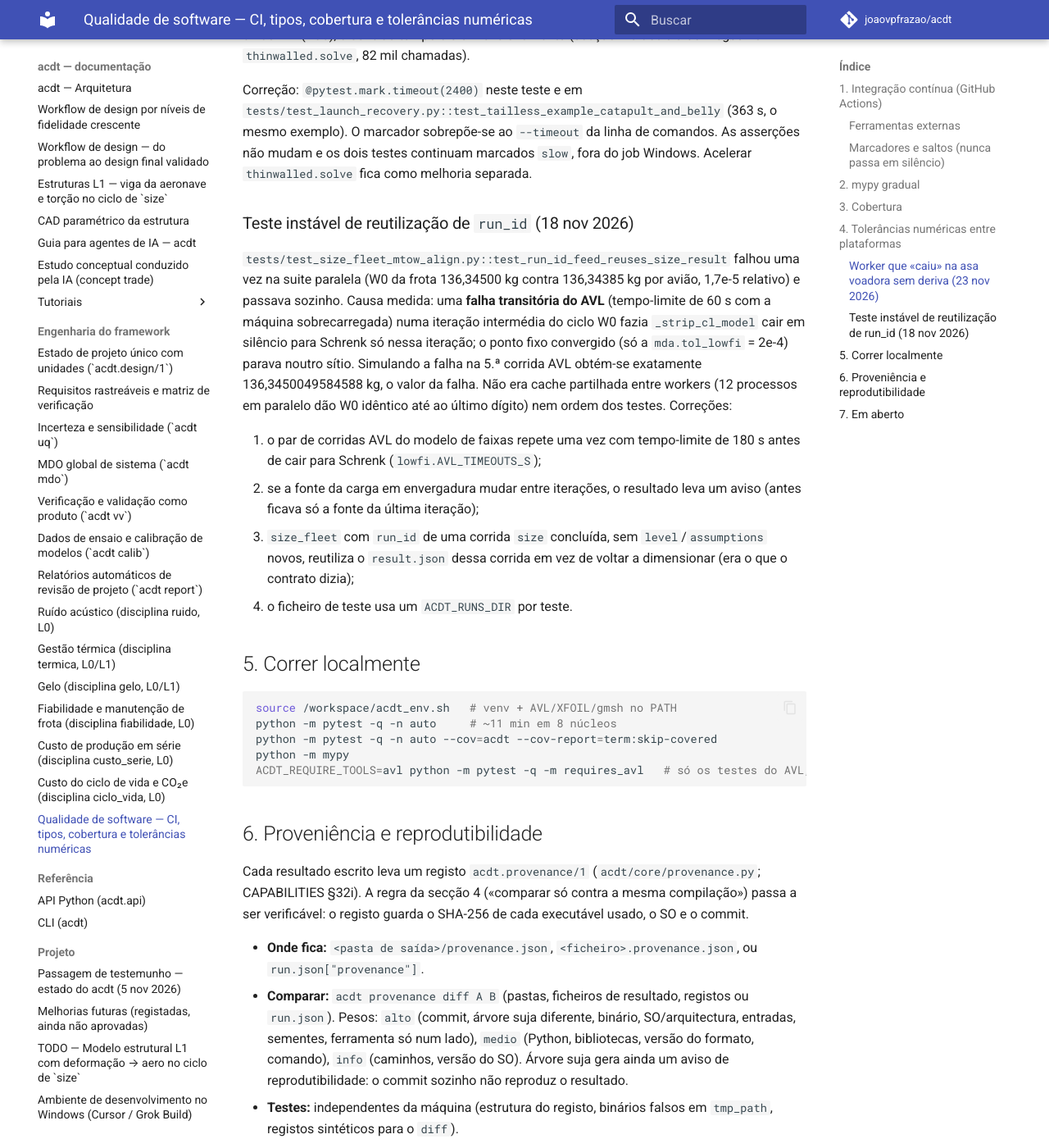
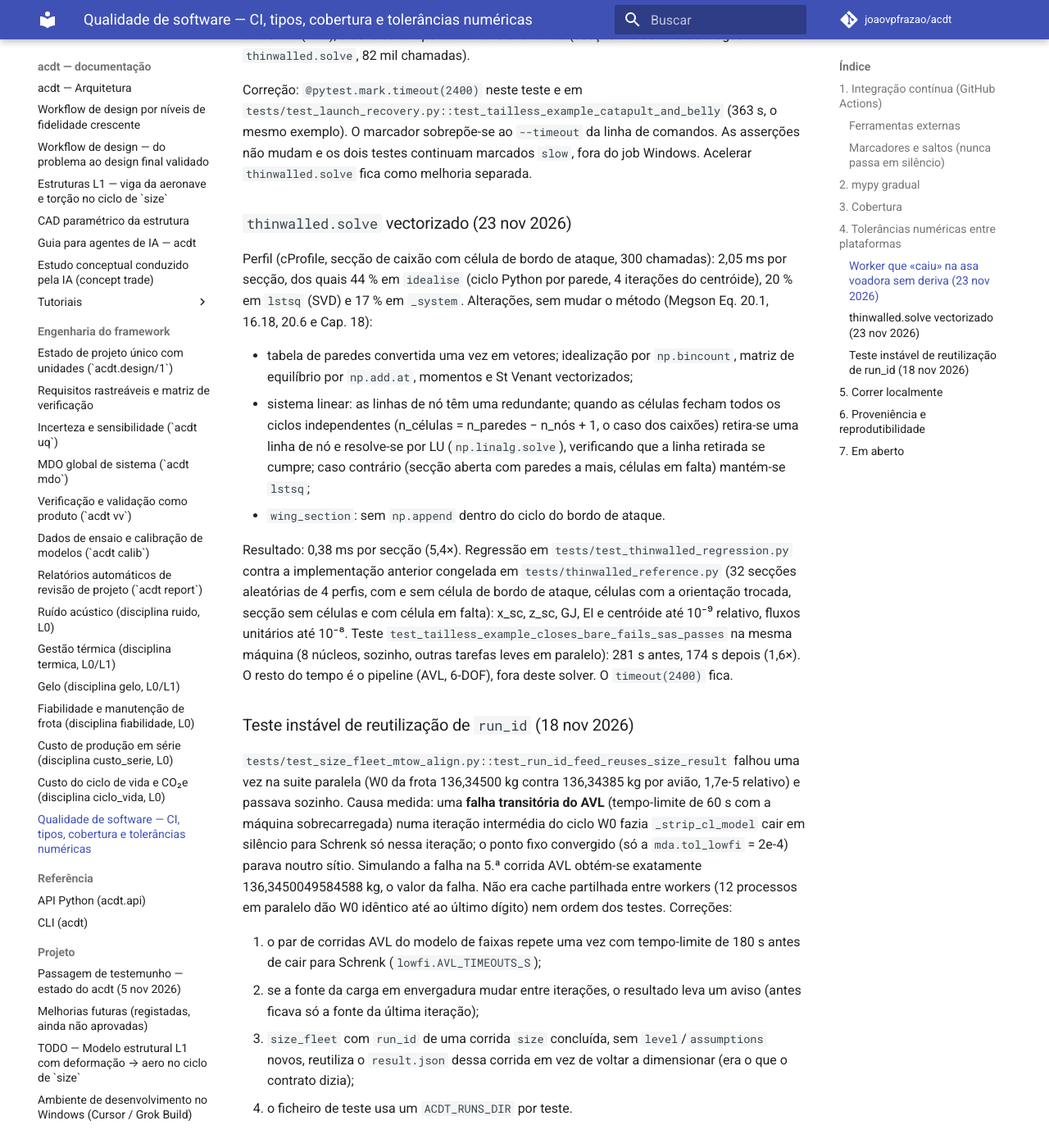
Before and after one commit to joaovpfrazao/acdt, an MkDocs documentation site: the page built from docs/QUALIDADE.md, in a window 1280 px wide and 1400 px high, scrolled down 4386 px. Shown: the whole window at 82% size. Built offline with MkDocs 1.6.1 and Material for MkDocs 9.7.7, drawn with Linux system fonts in a browser that asks for light colours; comment, search, counter and statistics services are not loaded.

Commit message:
QUALIDADE/HANDOFF: thinwalled vectorizado (perfil, ganho medido)

```diff
--- a/docs/QUALIDADE.md
+++ b/docs/QUALIDADE.md
@@ -138,6 +138,28 @@ Correção: `@pytest.mark.timeout(2400)` neste teste e em `tests/test_launch_rec
 (363 s, o mesmo exemplo). O marcador sobrepõe-se ao `--timeout` da linha de comandos. As asserções não mudam e os dois
 testes continuam marcados `slow`, fora do job Windows. Acelerar `thinwalled.solve` fica como melhoria separada.
 
+### `thinwalled.solve` vectorizado (23 nov 2026)
+
+Perfil (cProfile, secção de caixão com célula de bordo de ataque, 300 chamadas): 2,05 ms por secção, dos quais 44 %
+em `idealise` (ciclo Python por parede, 4 iterações do centróide), 20 % em `lstsq` (SVD) e 17 % em `_system`.
+Alterações, sem mudar o método (Megson Eq. 20.1, 16.18, 20.6 e Cap. 18):
+
+* tabela de paredes convertida uma vez em vetores; idealização por `np.bincount`, matriz de equilíbrio por
+  `np.add.at`, momentos e St Venant vectorizados;
+* sistema linear: as linhas de nó têm uma redundante; quando as células fecham todos os ciclos independentes
+  (n_células = n_paredes − n_nós + 1, o caso dos caixões) retira-se uma linha de nó e resolve-se por LU
+  (`np.linalg.solve`), verificando que a linha retirada se cumpre; caso contrário (secção aberta com paredes a mais,
+  células em falta) mantém-se `lstsq`;
+* `wing_section`: sem `np.append` dentro do ciclo do bordo de ataque.
+
+Resultado: 0,38 ms por secção (5,4×). Regressão em `tests/test_thinwalled_regression.py` contra a implementação
+anterior congelada em `tests/thinwalled_reference.py` (32 secções aleatórias de 4 perfis, com e sem célula de bordo
+de ataque, células com a orientação trocada, secção sem células e com célula em falta): x_sc, z_sc, GJ, EI e
+centróide até 10⁻⁹ relativo, fluxos unitários até 10⁻⁸. Teste
+`test_tailless_example_closes_bare_fails_sas_passes` na mesma máquina (8 núcleos, sozinho, outras tarefas leves em
+paralelo): 281 s antes, 174 s depois (1,6×). O resto do tempo é o pipeline (AVL, 6-DOF), fora deste solver. O
+`timeout(2400)` fica.
+
 ### Teste instável de reutilização de `run_id` (18 nov 2026)
 
 `tests/test_size_fleet_mtow_align.py::test_run_id_feed_reuses_size_result` falhou uma vez na suite paralela
```
Also changed, not shown: docs/HANDOFF.md (+3 -0 lines).
